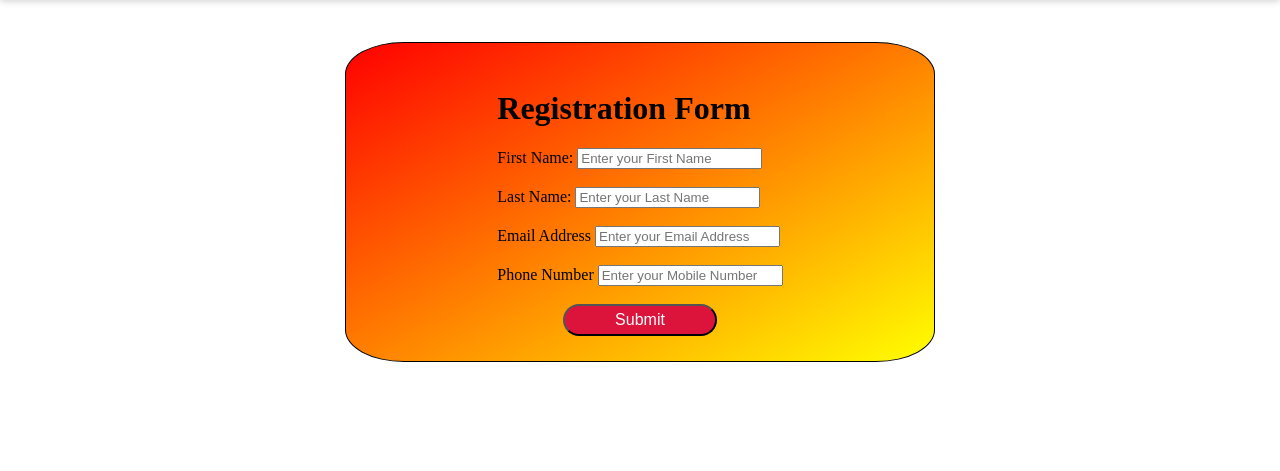
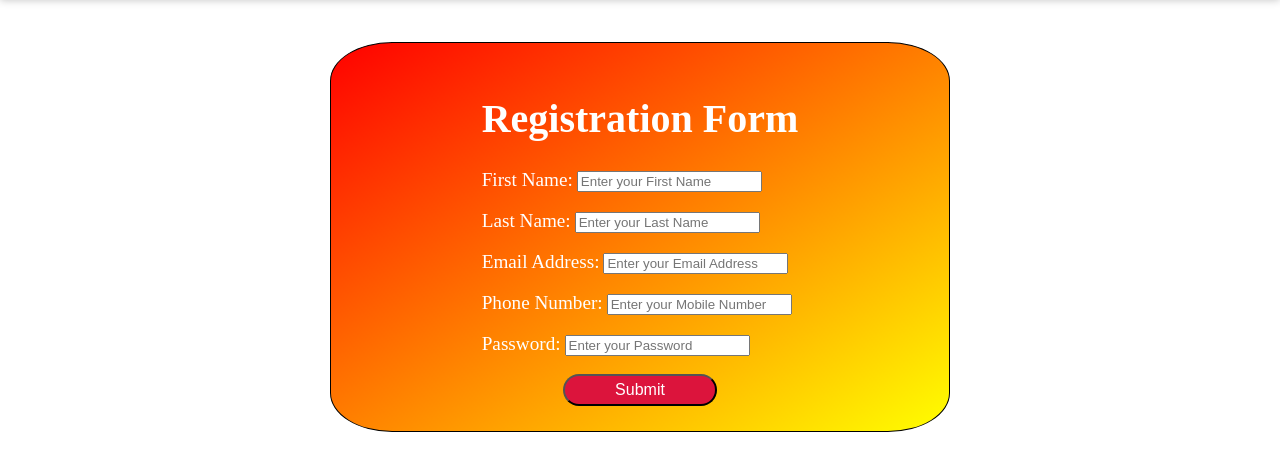
Before and after one commit to siddikgitt/fyndAcademy, a plain HTML site: page Project/HTML/Mini-Project/index.html in a window 1280 px wide. Shown: the part 41-512 px from the top of the page. Drawn offline with Linux system fonts and the light colour scheme.

Commit message:
add to github

```diff
--- a/Project/HTML+CSS/Mini-Project/index.html
+++ b/Project/HTML/Mini-Project/index.html
@@ -72,9 +72,9 @@
         background-image: linear-gradient(to bottom right, red, yellow);
       "
     >
-      <h1>Registration Form</h1>
+      <h1 style="color: white; font-size: 2.5rem;">Registration Form</h1>
       <form action="./table.html" >
-        <label for="">First Name:</label>
+        <label style="color: white; font-family: 'Times New Roman', Times, serif; font-size: 1.2rem;">First Name:</label>
         <input
           type="text"
           name="fName"
@@ -83,7 +83,7 @@
         />
         <br />
         <br />
-        <label for="">Last Name:</label>
+        <label style="color: white; font-family: 'Times New Roman', Times, serif; font-size: 1.2rem;">Last Name:</label>
         <input
           type="text"
           name="lName"
@@ -92,7 +92,7 @@
         />
         <br />
         <br />
-        <label for="">Email Address</label>
+        <label style="color: white; font-family: 'Times New Roman', Times, serif; font-size: 1.2rem;">Email Address:</label>
         <input
           type="email"
           name="email"
@@ -101,7 +101,7 @@
         />
         <br />
         <br />
-        <label for="">Phone Number</label>
+        <label style="color: white; font-family: 'Times New Roman', Times, serif; font-size: 1.2rem;">Phone Number:</label>
         <input
           type="number"
           name="mobNum"
@@ -109,6 +109,15 @@
           placeholder="Enter your Mobile Number"
         />
         <br />
+        <br />
+        <label style="color: white; font-family: 'Times New Roman', Times, serif; font-size: 1.2rem;">Password:</label>
+        <input
+          type="password"
+          name="password"
+          id="password"
+          placeholder="Enter your Password"
+        />
+        <br/>
         <br />
         <center>
           <input
```
Also changed, not shown: Project/HTML/Mini-Project/table.html (renamed from Project/HTML+CSS/Mini-Project/table.html, +2 -2 lines), Project/HTML/Mini-Project/imageMap.html (renamed from Project/HTML+CSS/Mini-Project/imageMap.html), Project/HTML/Mini-Project/menuImg.jpg (renamed from Project/HTML+CSS/Mini-Project/menuImg.jpg).
